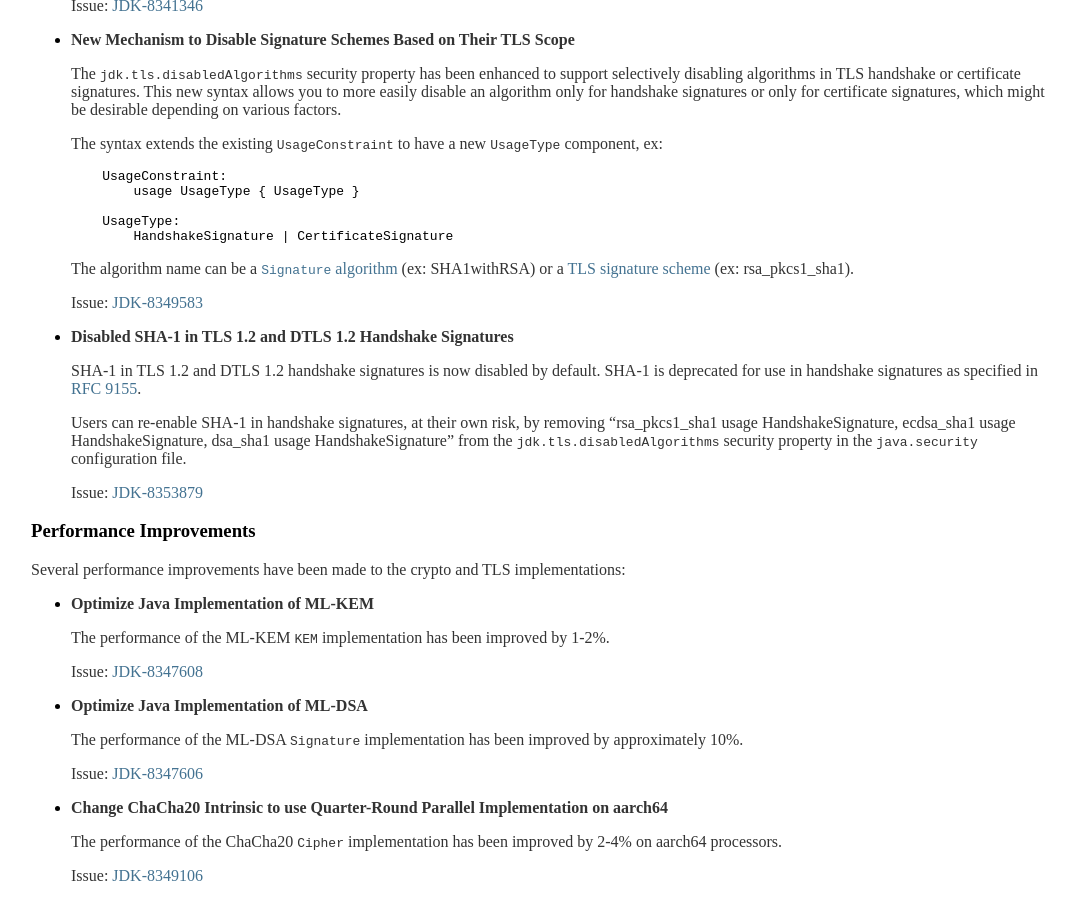
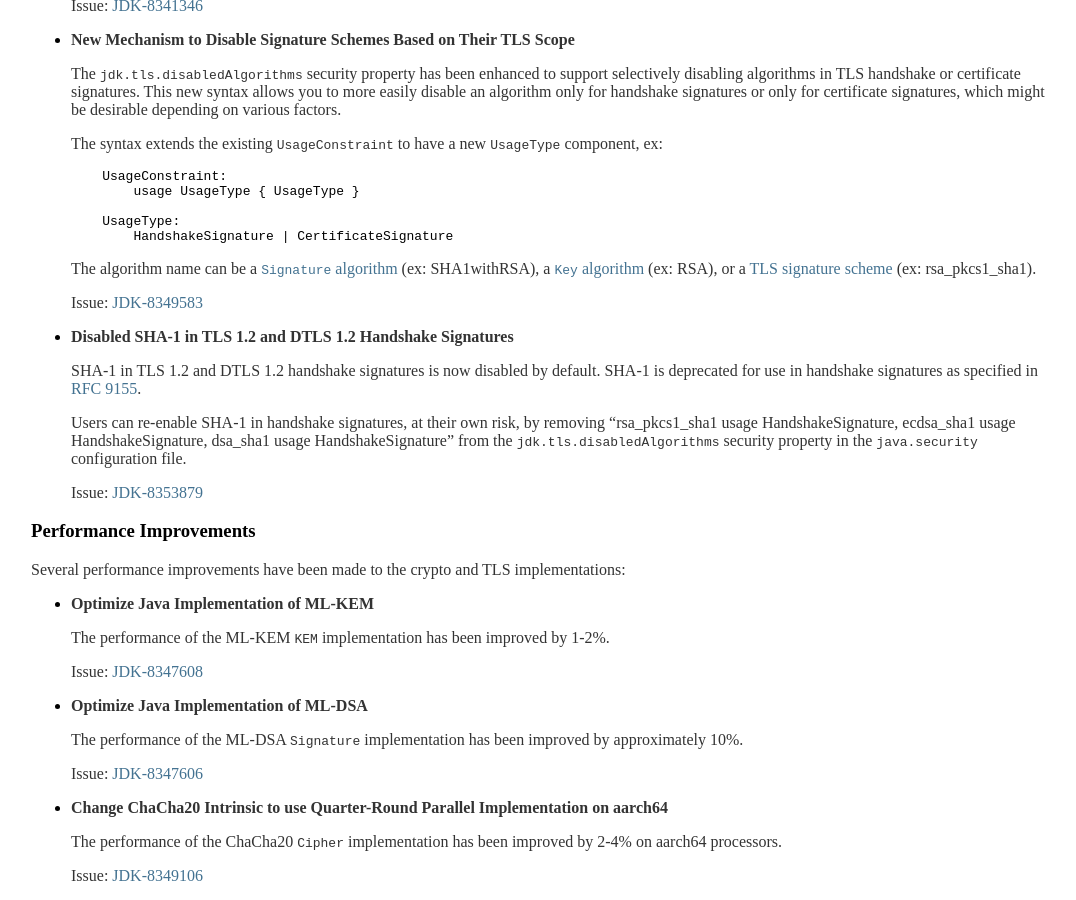
Before and after one commit to seanjmullan/seanjmullan.github.io, a Jekyll site: the page built from _posts/2025-09-23-jdk25.md, in a window 1280 px wide and 900 px high, scrolled down 3297 px. Shown: the whole window, without its empty margins (97-1173 px from the left). Built offline with Jekyll 4.4.1, drawn with Linux system fonts in a browser that asks for light colours.

Commit message:
Add key algorithms to TLS Scope section.

````diff
--- a/_posts/2025-09-23-jdk25.md
+++ b/_posts/2025-09-23-jdk25.md
@@ -286,7 +286,8 @@ preview [API for encoding and decoding cryptographic objects to/from PEM](https:
     ```
 
     The algorithm name can be a [`Signature` algorithm](https://docs.oracle.com/en/java/javase/25/docs/specs/security/standard-names.html#signature-algorithms)
-    (ex: SHA1withRSA) or a
+    (ex: SHA1withRSA), a
+    [`Key` algorithm](https://docs.oracle.com/en/java/javase/25/docs/specs/security/standard-names.html#key-algorithms) (ex: RSA), or a
     [TLS signature scheme](https://docs.oracle.com/en/java/javase/25/docs/specs/security/standard-names.html#signature-schemes)
     (ex: rsa_pkcs1_sha1).
 
````
